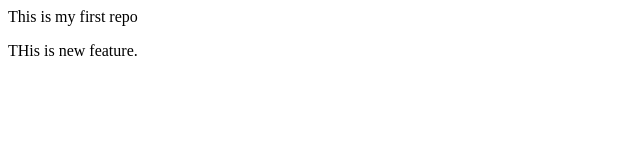
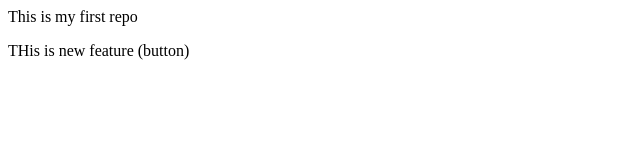
Before and after one commit to amritv0306/localRepo, a plain HTML site: page index.html in a window 1280 px wide. Shown: the full height of the page, 0-640 px from the left. Drawn offline with Linux system fonts and the light colour scheme.

```diff
--- a/index.html
+++ b/index.html
@@ -1,2 +1,2 @@
 <p>This is my first repo</p>
-<p>THis is new feature.</p>
+<p>THis is new feature (button)</p>
```
